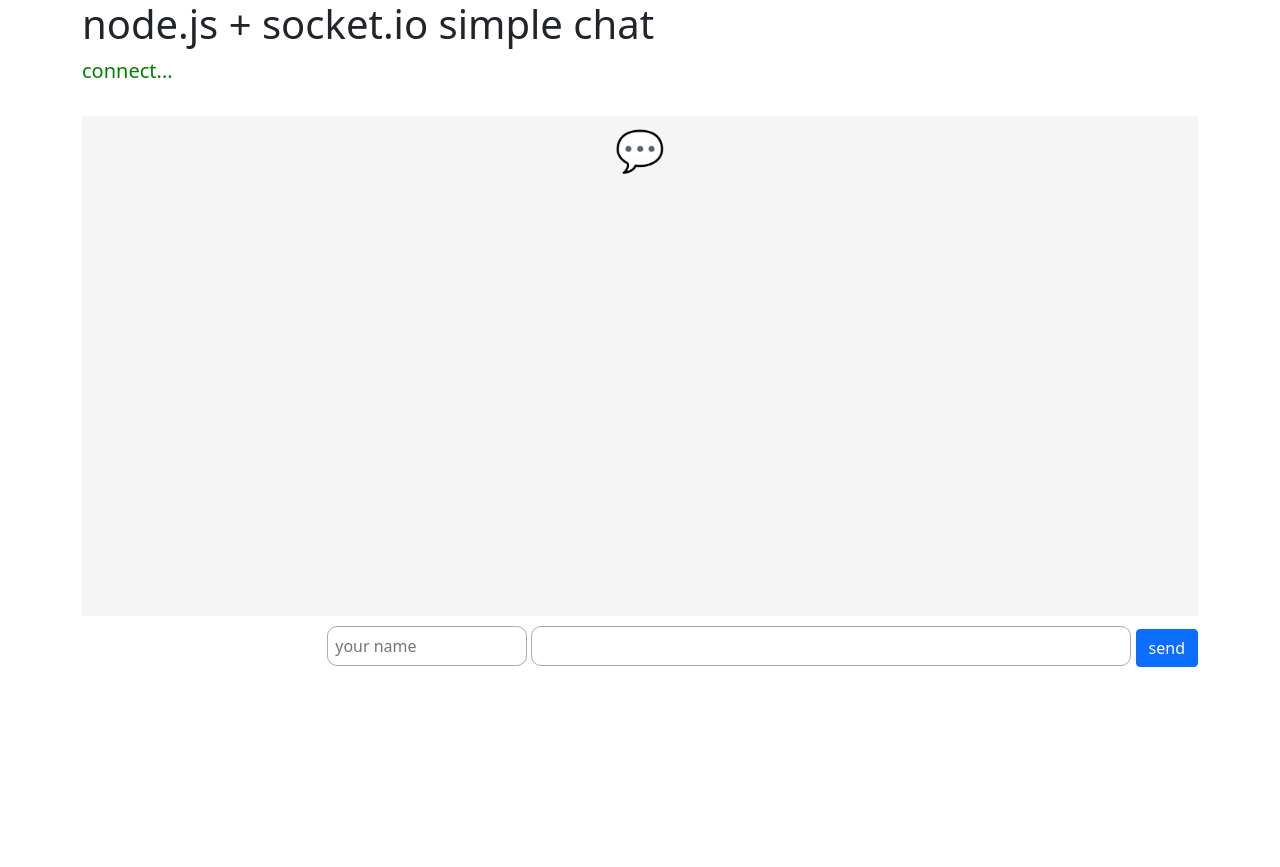
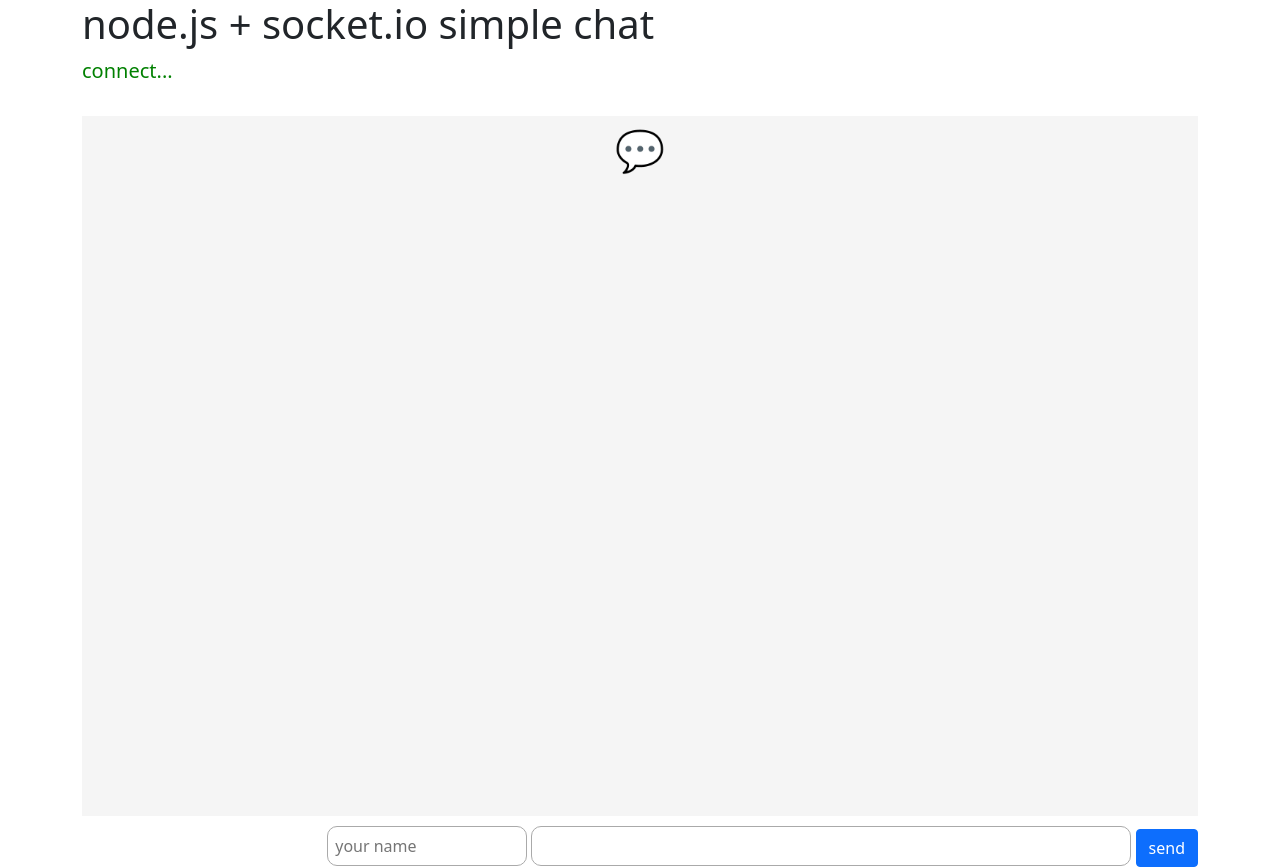
Before and after one commit to thisnat/node-socket-chat, a website: page client/index.html in a window 1280 px wide. Before the commit the page ends 800 px from the top, so only its background shows below. Drawn offline with nearby package versions, Linux system fonts and the light colour scheme; no server answers.

Commit message:
change chatbox height

```diff
--- a/client/style.css
+++ b/client/style.css
@@ -1,8 +1,8 @@
 .chatbox {
   background-color: whitesmoke;
   margin-top: 30px;
-  height: 500px;
-  max-height: 600px;
+  height: 700px;
+  max-height: 800px;
   padding-left: 50px;
   padding-right: 50px;
   padding-top: 10px;
```
